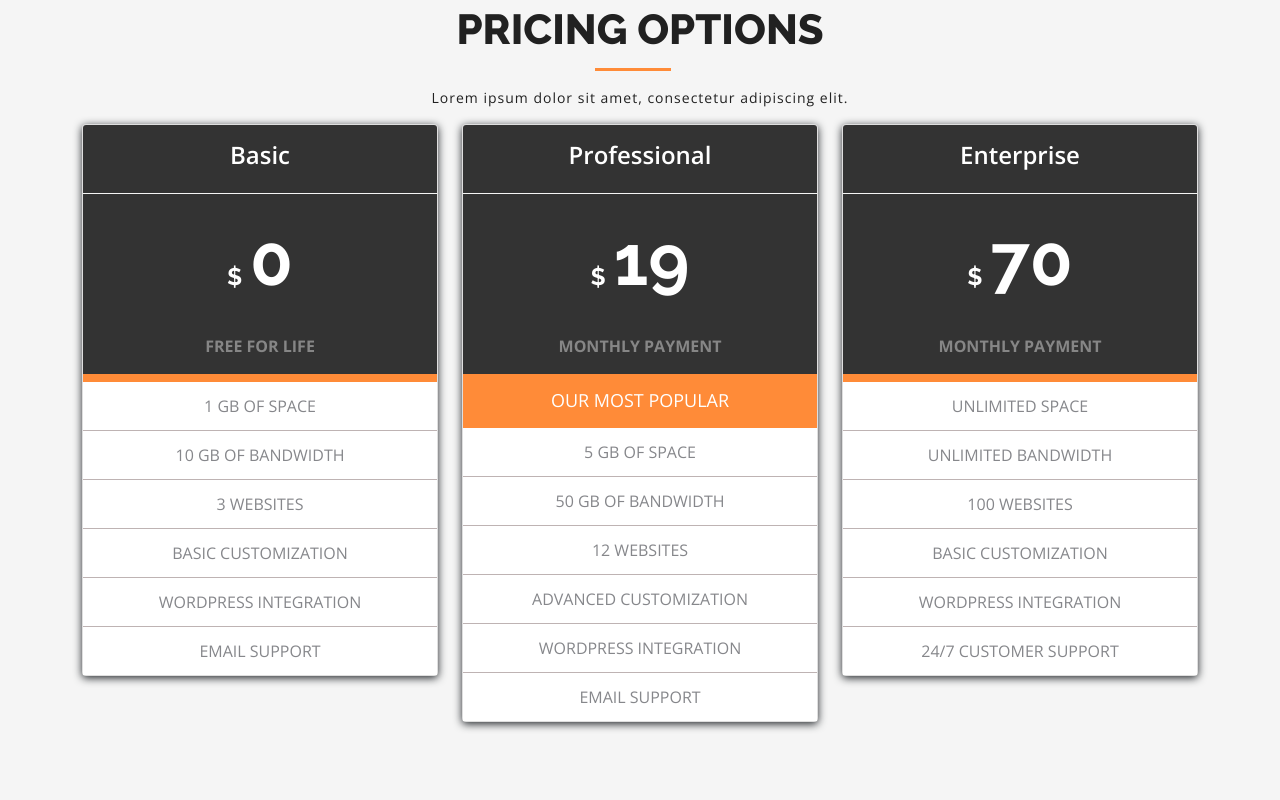
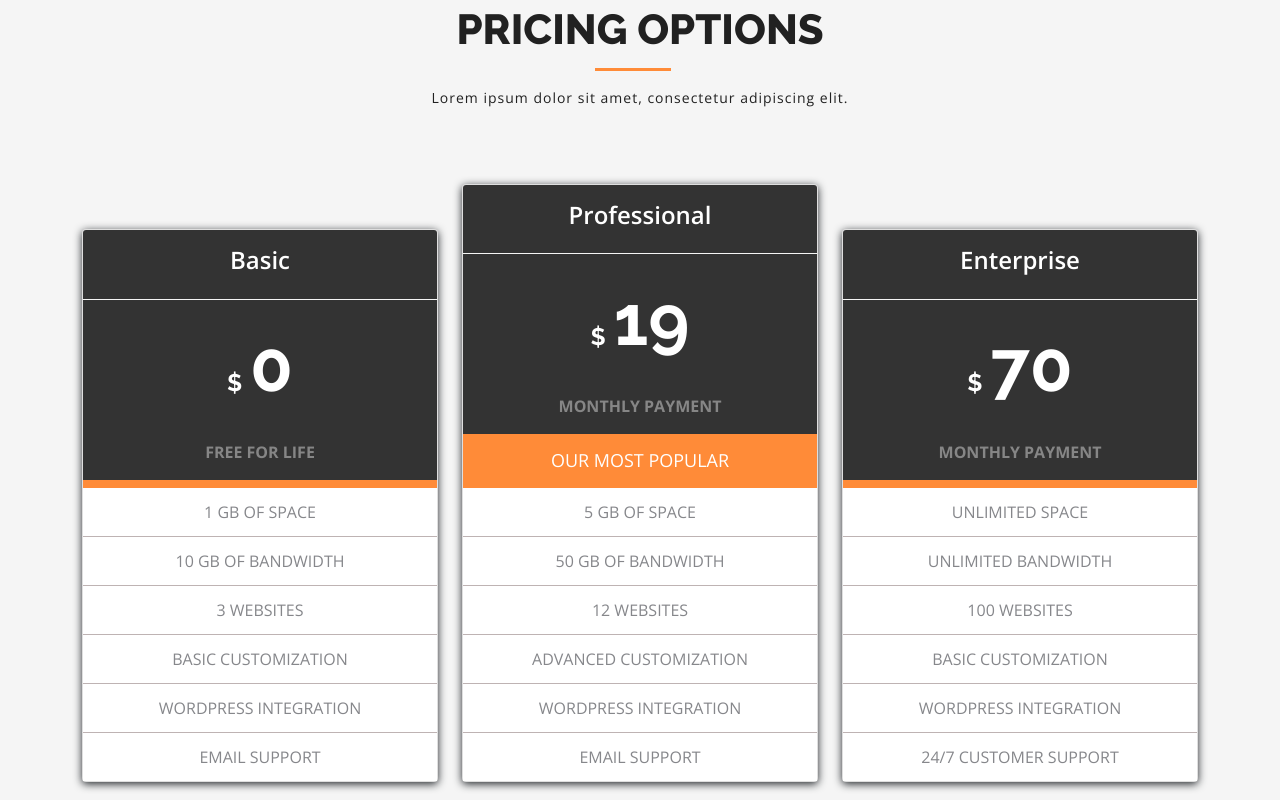
Before and after one commit to das-rudro/AX-IT, a plain HTML site: page index.html in a window 1280 px wide. Shown: the part 3260-4060 px from the top of the page. Drawn offline with nearby package versions, Linux system fonts and the light colour scheme.

Commit message:
Update index.html

```diff
--- a/index.html
+++ b/index.html
@@ -273,7 +273,7 @@
                         </div>
                     </div>
                 </div>
-                <div class="row">
+                <div class="row table-form">
                     <div class="col-md-4">
                         <div class="basic">
                             <div class="card">
```
